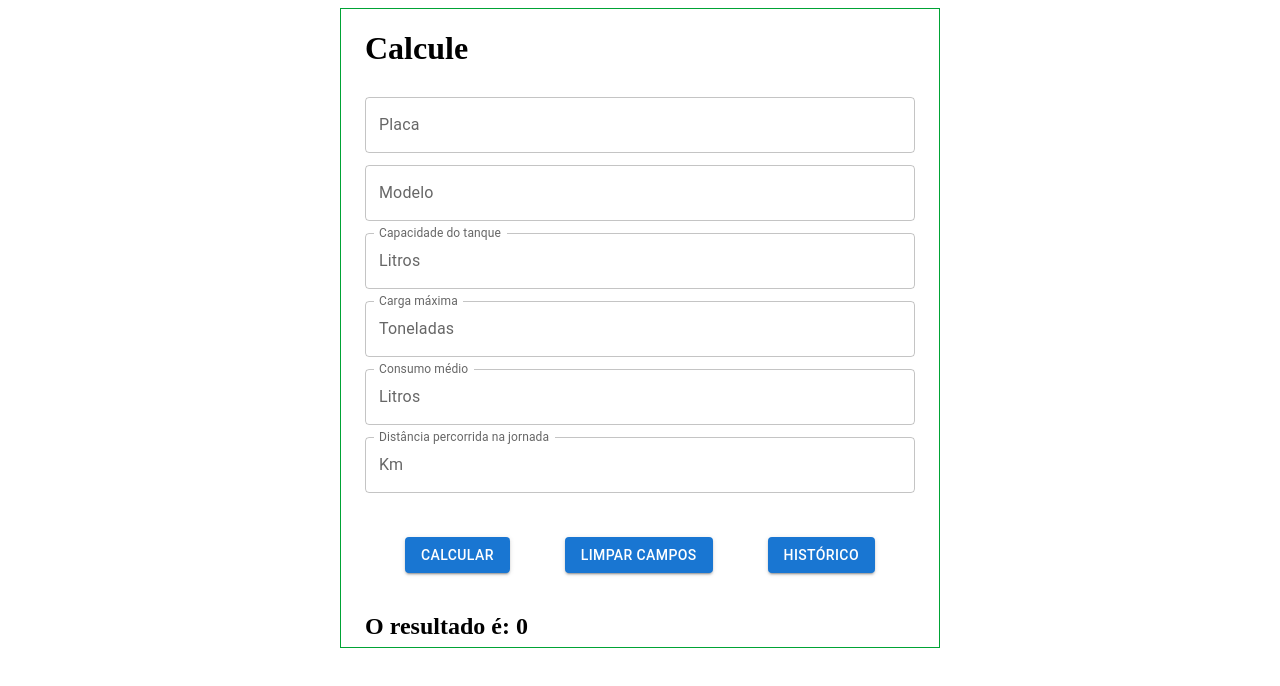
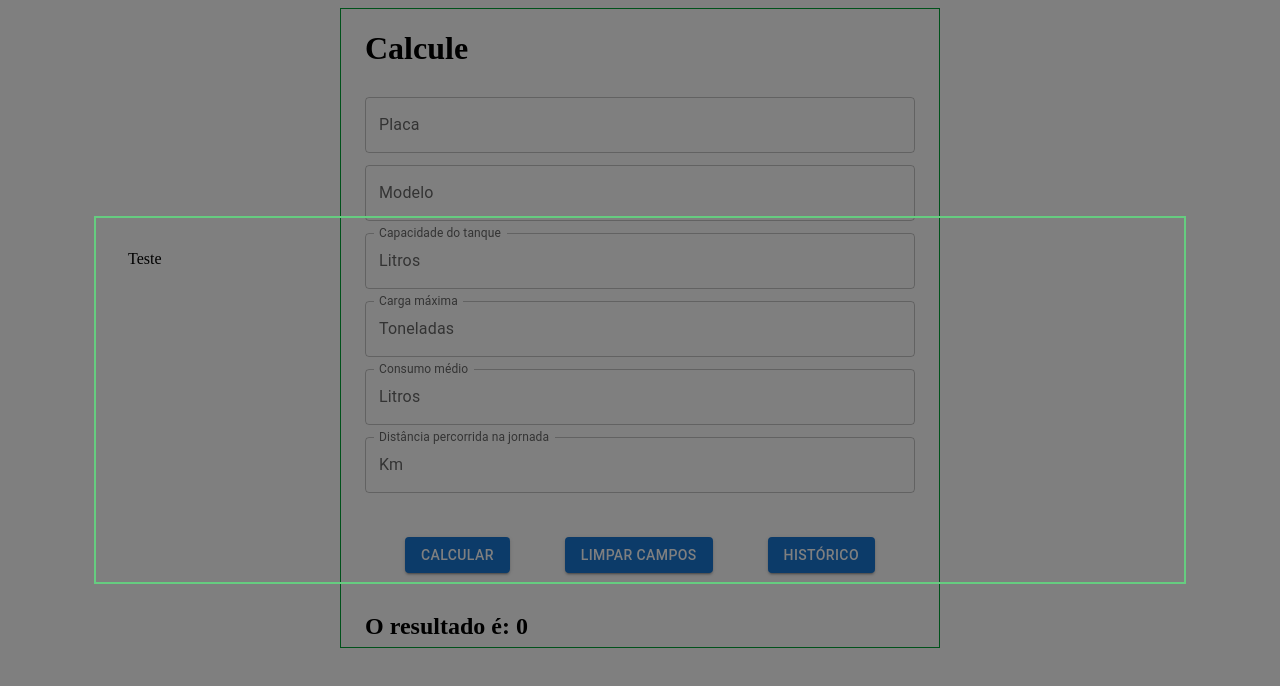
Before and after one commit to Matheusvicentesn/PS-TMR, a React (Vite) app: page / in a window 1280 px wide. Both pictures are taken after a click on the button "HISTÓRICO". Shown: the top 686 px of the page. Built offline with nearby package versions, Linux system fonts and the light colour scheme.

Commit message:
feature: Modal component

```diff
--- a/src/components/Form.tsx
+++ b/src/components/Form.tsx
@@ -1,9 +1,10 @@
 import styled from "@emotion/styled";
-import { Button, InputAdornment, TextField } from "@mui/material";
+import { Button, InputAdornment, Modal, TextField } from "@mui/material";
 import { Box, Container } from "@mui/system";
 import { useFormik } from "formik";
 import { useState } from "react";
 import { calc } from "../utils/calc";
+import { Modald } from "./Modal";
 
 const FormStyled = styled("div")({});
 
@@ -24,12 +25,27 @@ export const Form = () => {
     },
   });
 
+  // Modal
+  const [open, setOpen] = useState(false);
+
+  const handleOpen = () => {
+    setOpen(true);
+  };
+
+  const handleClose = () => {
+    setOpen(false);
+  };
+
   return (
     <Container
       maxWidth="sm"
       sx={{ border: 1, borderColor: "#00A335", height: "80vh" }}
     >
       <h1>Calcule</h1>
+      <Modald aberto={open} fechado={handleClose} >
+        <>Teste</>
+      </Modald>
+
       <FormStyled>
         <form onSubmit={formik.handleSubmit}>
           <TextField
@@ -61,6 +77,7 @@ export const Form = () => {
             }}
             onChange={formik.handleChange}
           ></TextField>
+
           <TextField
             id="carga"
             name="carga"
@@ -113,7 +130,7 @@ export const Form = () => {
             <Button color="primary" variant="contained" type="reset">
               Limpar Campos
             </Button>
-            <Button color="primary" variant="contained">
+            <Button color="primary" variant="contained" onClick={handleOpen}>
               Histórico
             </Button>
           </Box>
--- /dev/null
+++ b/src/components/Modal.tsx
@@ -0,0 +1,46 @@
+import { Backdrop, Button, Fade, Modal, Typography } from "@mui/material";
+import { Box } from "@mui/system";
+import { useState } from "react";
+
+export const Modald = (props: any) => {
+  const style = {
+    position: "absolute" as "absolute",
+    top: "50%",
+    left: "50%",
+    transform: "translate(-50%, -50%)",
+    width: '80%',
+    height: 300,
+    bgcolor: "background.paper",
+    border: "2px solid #66cc80",
+    boxShadow: 24,
+    p: 4,
+  };
+
+  console.log(props.aberto);
+  if (props.aberto === false) return null;
+  else {
+    return (
+      <div>
+        <Modal
+          aria-labelledby="transition-modal-title"
+          aria-describedby="transition-modal-description"
+          open={props.aberto}
+          onClose={props.fechado}
+          closeAfterTransition
+          slots={{ backdrop: Backdrop }}
+          slotProps={{
+            backdrop: {
+              timeout: 500,
+            },
+          }}
+        >
+          <Fade in={props.aberto}>
+            <Box sx={style}>
+              {props.children}
+            </Box>
+          </Fade>
+        </Modal>
+      </div>
+    );
+  }
+};
```
